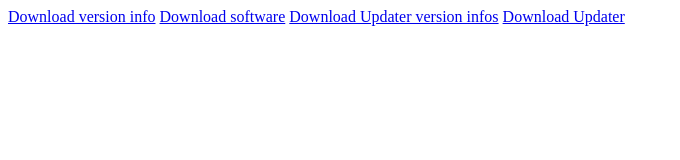
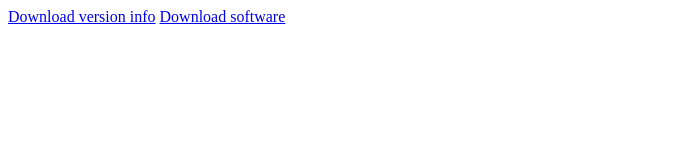
Before and after one commit to Xabi08YT/CAPalgorythm, a plain HTML site: page index.html in a window 1280 px wide. Shown: the whole page, without its empty margins (0-680 px from the left). Drawn offline with Linux system fonts and the light colour scheme.

Commit message:
Update index.html

```diff
--- a/index.html
+++ b/index.html
@@ -7,7 +7,5 @@
     <body>
         <a href="version.txt" download="server-version.txt">Download version info</a>
         <a href="software-version.zip" download="software-version.txt">Download software</a>
-        <a href="updaterversion.txt" download="updaterversion.txt">Download Updater version infos</a>
-        <a href="updater.py" download="updater.py">Download Updater</a>
     </body>
 </html>
```
